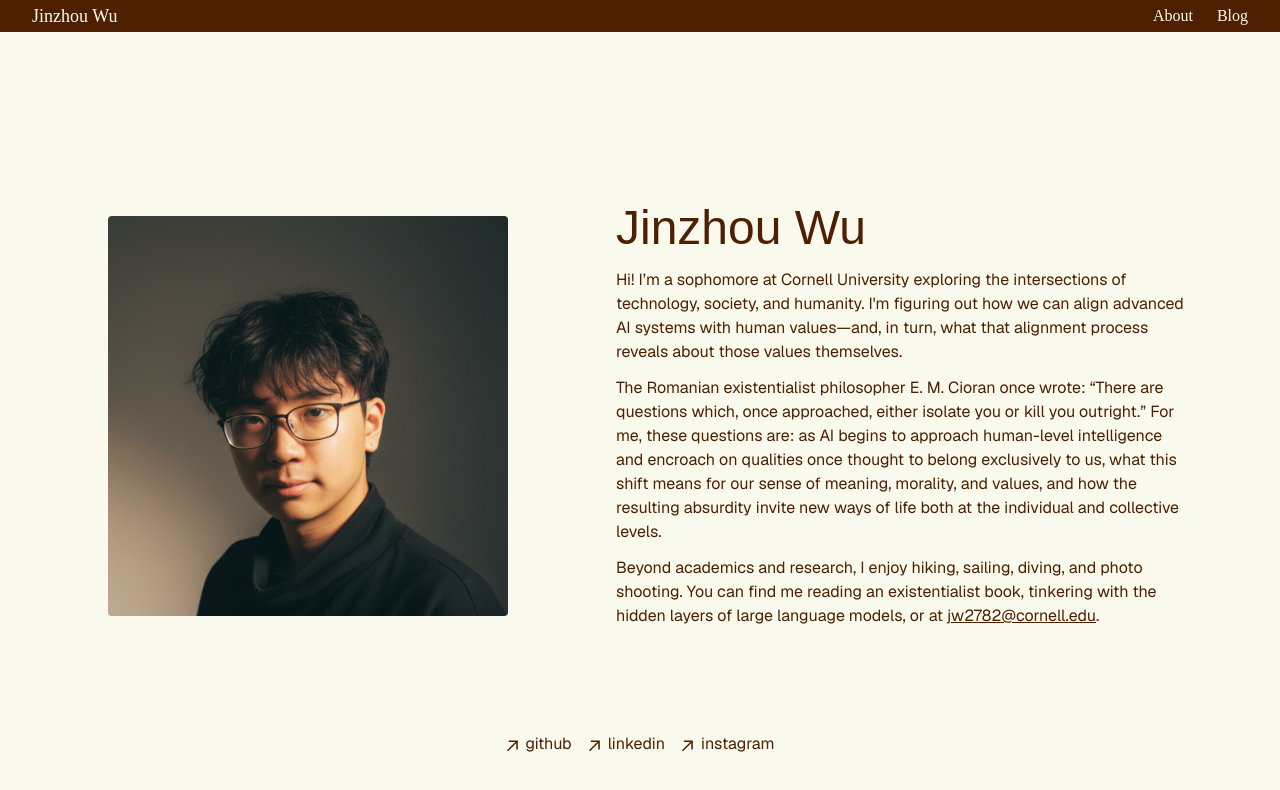
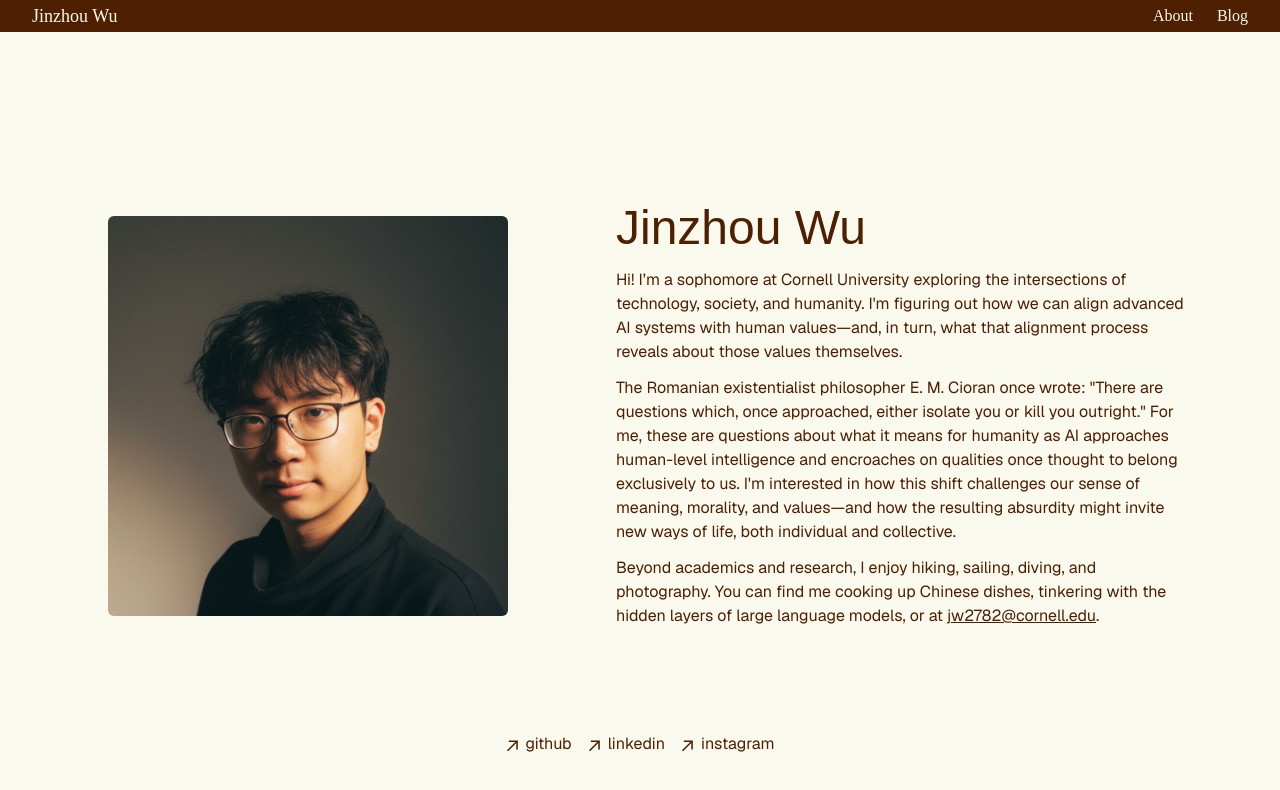
Before and after one commit to Wu-Jinzhou/jinzhouwu-com, a Next.js app: page / in a window 1280 px wide. Shown: the top 790 px of the page. Built offline with nearby package versions, Linux system fonts and the light colour scheme; a web font is replaced by a local one.

Commit message:
update bio

```diff
--- a/app/page.tsx
+++ b/app/page.tsx
@@ -27,7 +27,7 @@ export default function Home() {
             alt="Portrait of Jinzhou Wu"
             width={400}
             height={400}
-            className="object-cover rounded-sm px-4 md:px-0 md:pl-12 lg:pl-0 mt-12 md:mt-0"
+            className="object-cover rounded-md px-4 md:px-0 md:pl-12 lg:pl-0 mt-12 md:mt-0"
             priority
           />
         </div>
@@ -45,18 +45,17 @@ export default function Home() {
             </p>
             <p className="">
               The Romanian existentialist philosopher E. M. Cioran once wrote:
-              “There are questions which, once approached, either isolate you or
-              kill you outright.” For me, these questions are: as AI begins to
-              approach human-level intelligence and encroach on qualities once
-              thought to belong exclusively to us, what this shift means for our
-              sense of meaning, morality, and values, and how the resulting
-              absurdity invite new ways of life both at the individual and
-              collective levels.
+              "There are questions which, once approached, either isolate you or
+              kill you outright." For me, these are questions about what it
+              means for humanity as AI approaches human-level intelligence and
+              encroaches on qualities once thought to belong exclusively to us.
+              I'm interested in how this shift challenges our sense of meaning,
+              morality, and values—and how the resulting absurdity might invite
+              new ways of life, both individual and collective.
             </p>
             <p className="">
               Beyond academics and research, I enjoy hiking, sailing, diving,
-              and photo shooting. You can find me reading an existentialist
-              book, tinkering with the hidden layers of large language models,
+              and photography. You can find me cooking up Chinese dishes, tinkering with the hidden layers of large language models,
               or at{" "}
               <a
                 href="mailto:jw2782@cornell.edu"
```
Also changed, not shown: public/site.webmanifest, 1 other file (tests, documents, lock files or other folders).
